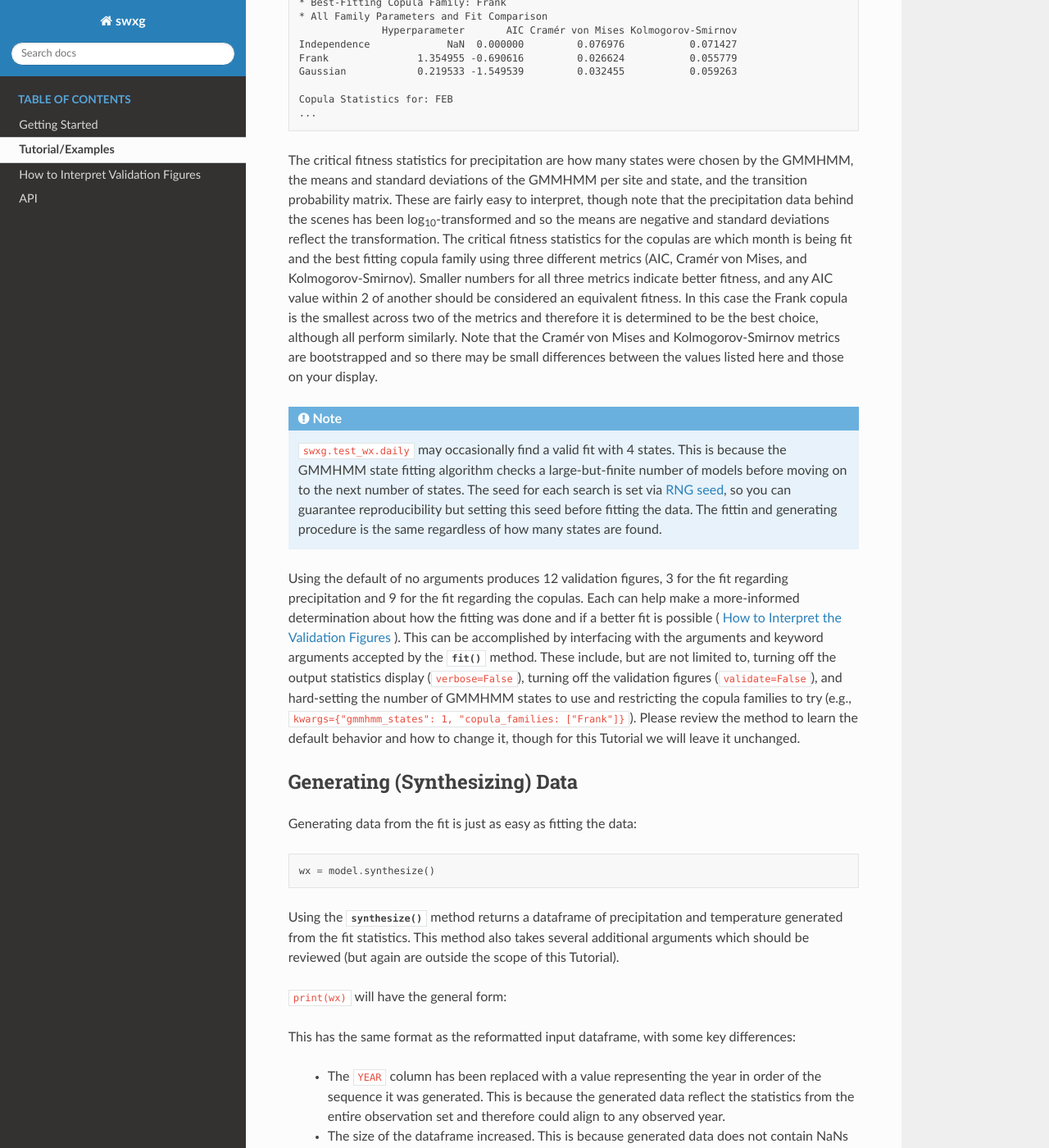
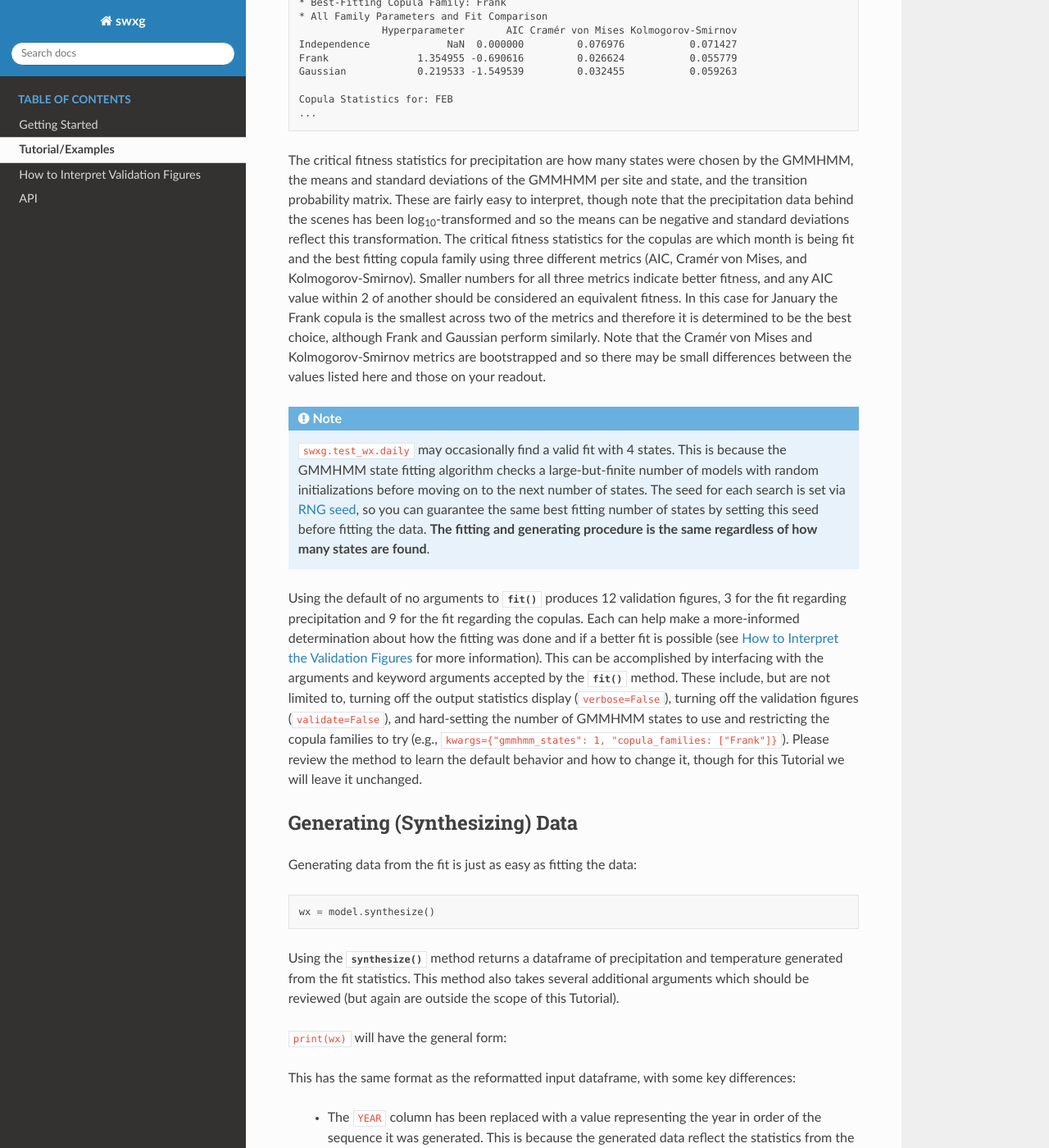
Before and after one commit to xthames/swxg, a Sphinx documentation site: the page built from docs/source/examples/index.rst, in a window 1280 px wide and 1400 px high, scrolled down 3747 px. Shown: the whole window at 82% size. Built offline with Sphinx 7.4.7 and the Read the Docs theme 3.1.0, drawn with Linux system fonts in a browser that asks for light colours.

Commit message:
fixing documentation

```diff
--- a/docs/source/examples/index.rst
+++ b/docs/source/examples/index.rst
@@ -4,7 +4,7 @@
 The following material provides a step-by-step instruction set to understand how ``swxg`` works using the built-in test datasets. We will use daily observations for this tutorial, but the process is the same for both test datasets.
 
 Importing ``swxg``
--------------------
+------------------
 
 Importing everything from the ``swxg`` package is easy:
 
@@ -18,7 +18,7 @@
  * ``swxg.test_wx``: the object that holds the test datasets that we'll work with for the tutorial. If you are familiar with using ``swxg`` you do not need to import this.
 
 The ``test_wx.daily`` DataFrame
--------------------------
+-------------------------------
 
 The ``swxg.test_wx.daily`` dataset is a Pandas dataframe that when using ``print(swxg.test_wx.daily)`` should look like this:
 
@@ -72,21 +72,21 @@
 
 Displaying ``model.data`` using ``print(model.data)`` should look like this:
 
-=====  ====  ====  =====  === ========  =========
- ..    SITE  YEAR  MONTH  DAY  PRECIP     TEMP
-=====  ====  ====  =====  === ========  =========
-  0     X    1968     1    1   0.0127   -3.330000
-  1     X    1968     1    2   0.0000   -10.00000
-  2     X    1968     1    3   0.0000   -3.330000
-  3     X    1968     1    4   0.0000    1.110000
-  4     X    1968     1    5   0.0000   -6.670000
- ...   ...   ...    ...   ...    ...       ...
-41471   Y    2025    10    8   0.0005   15.233600
-41472   Y    2025    10    9   0.0064   15.138958
-41473   Y    2025    10    10  0.0000   14.945686
-41474   Y    2025    10    11  0.0000   14.388200
-41475   Y    2025    10    12  0.0010   14.547647
-=====  ====  ====  =====  === ========  =========
+=====  ====  ====  =====  ===  ========  =========
+ ..    SITE  YEAR  MONTH  DAY   PRECIP     TEMP
+=====  ====  ====  =====  ===  ========  =========
+  0     X    1968     1    1    0.0127   -3.330000
+  1     X    1968     1    2    0.0000   -10.00000
+  2     X    1968     1    3    0.0000   -3.330000
+  3     X    1968     1    4    0.0000    1.110000
+  4     X    1968     1    5    0.0000   -6.670000
+ ...   ...   ...    ...   ...     ...       ...
+41471   Y    2025    10    8    0.0005   15.233600
+41472   Y    2025    10    9    0.0064   15.138958
+41473   Y    2025    10    10   0.0000   14.945686
+41474   Y    2025    10    11   0.0000   14.388200
+41475   Y    2025    10    12   0.0010   14.547647
+=====  ====  ====  =====  ===  ========  =========
 
 with ``model.resolution == 'monthly'``. The determination of the ``monthly`` or ``daily`` resolution comes from the set of day values in the original ``DATETIME`` raw data column. If you are using monthly data but have multiple different numbered days in that column, the generator will assume you are inputting daily data. Picking a single day for all data---it doesn't matter which---will assume monthly data.
 
@@ -138,13 +138,13 @@
 
 .. |eacute| unicode:: U+00E9
 
-The critical fitness statistics for precipitation are how many states were chosen by the GMMHMM, the means and standard deviations of the GMMHMM per site and state, and the transition probability matrix. These are fairly easy to interpret, though note that the precipitation data behind the scenes has been log\ :sub:`10`\ -transformed and so the means are negative and standard deviations reflect the transformation. The critical fitness statistics for the copulas are which month is being fit and the best fitting copula family using three different metrics (AIC, Cram\ |eacute|\ r von Mises, and Kolmogorov-Smirnov). Smaller numbers for all three metrics indicate better fitness, and any AIC value within 2 of another should be considered an equivalent fitness. In this case the Frank copula is the smallest across two of the metrics and therefore it is determined to be the best choice, although all perform similarly. Note that the Cram\ |eacute|\ r von Mises and Kolmogorov-Smirnov metrics are bootstrapped and so there may be small differences between the values listed here and those on your display.
+The critical fitness statistics for precipitation are how many states were chosen by the GMMHMM, the means and standard deviations of the GMMHMM per site and state, and the transition probability matrix. These are fairly easy to interpret, though note that the precipitation data behind the scenes has been log\ :sub:`10`\ -transformed and so the means can be negative and standard deviations reflect this transformation. The critical fitness statistics for the copulas are which month is being fit and the best fitting copula family using three different metrics (AIC, Cram\ |eacute|\ r von Mises, and Kolmogorov-Smirnov). Smaller numbers for all three metrics indicate better fitness, and any AIC value within 2 of another should be considered an equivalent fitness. In this case for January the Frank copula is the smallest across two of the metrics and therefore it is determined to be the best choice, although Frank and Gaussian perform similarly. Note that the Cram\ |eacute|\ r von Mises and Kolmogorov-Smirnov metrics are bootstrapped and so there may be small differences between the values listed here and those on your readout.
 
 .. note::
 
-    ``swxg.test_wx.daily`` may occasionally find a valid fit with 4 states. This is because the GMMHMM state fitting algorithm checks a large-but-finite number of models before moving on to the next number of states. The seed for each search is set via `RNG seed <https://numpy.org/doc/2.2/reference/random/generator.html#numpy.random.Generator>`__, so you can guarantee reproducibility but setting this seed before fitting the data. The fittin and generating procedure is the same regardless of how many states are found.
+    ``swxg.test_wx.daily`` may occasionally find a valid fit with 4 states. This is because the GMMHMM state fitting algorithm checks a large-but-finite number of models with random initializations before moving on to the next number of states. The seed for each search is set via `RNG seed <https://numpy.org/doc/2.2/reference/random/generator.html#numpy.random.Generator>`__, so you can guarantee the same best fitting number of states by setting this seed before fitting the data. **The fitting and generating procedure is the same regardless of how many states are found**.
 
-Using the default of no arguments produces 12 validation figures, 3 for the fit regarding precipitation and 9 for the fit regarding the copulas. Each can help make a more-informed determination about how the fitting was done and if a better fit is possible ( :ref:`How to Interpret the Validation Figures <how-to-validate>` ). This can be accomplished by interfacing with the arguments and keyword arguments accepted by the :meth:`fit() <swxg.SWXGModel.fit>` method. These include, but are not limited to, turning off the output statistics display (``verbose=False``), turning off the validation figures (``validate=False``), and hard-setting the number of GMMHMM states to use and restricting the copula families to try (e.g., ``kwargs={"gmmhmm_states": 1, "copula_families: ["Frank"]}``). Please review the method to learn the default behavior and how to change it, though for this Tutorial we will leave it unchanged.
+Using the default of no arguments to :meth:`fit() <swxg.SWXGModel.fit>` produces 12 validation figures, 3 for the fit regarding precipitation and 9 for the fit regarding the copulas. Each can help make a more-informed determination about how the fitting was done and if a better fit is possible (see :ref:`How to Interpret the Validation Figures <how-to-validate>` for more information). This can be accomplished by interfacing with the arguments and keyword arguments accepted by the :meth:`fit() <swxg.SWXGModel.fit>` method. These include, but are not limited to, turning off the output statistics display (``verbose=False``), turning off the validation figures (``validate=False``), and hard-setting the number of GMMHMM states to use and restricting the copula families to try (e.g., ``kwargs={"gmmhmm_states": 1, "copula_families: ["Frank"]}``). Please review the method to learn the default behavior and how to change it, though for this Tutorial we will leave it unchanged.
 
 
 Generating (Synthesizing) Data
@@ -160,21 +160,21 @@
 
 ``print(wx)`` will have the general form:
 
-=====  ====  ====  ===== === ===============  ===============
- ..    SITE  YEAR  MONTH DAY     PRECIP            TEMP
-=====  ====  ====  ===== === ===============  ===============
-  0     X      1     1    1    p\ :sub:`1`      T\ :sub:`1`
-  1     X      1     1    2    p\ :sub:`2`      T\ :sub:`2`
-  2     X      1     1    3    p\ :sub:`3`      T\ :sub:`3`
-  3     X      1     1    4    p\ :sub:`4`      T\ :sub:`4`
-  4     X      1     1    5    p\ :sub:`5`      T\ :sub:`5`
-...    ...   ...    ...            ...              ...
-41605   Y     102   12    27  p\ :sub:`41605`  T\ :sub:`41605`
-41606   Y     102   12    28  p\ :sub:`41606`  T\ :sub:`41606`
-41607   Y     102   12    29  p\ :sub:`41607`  T\ :sub:`41607`
-41608   Y     102   12    30  p\ :sub:`41608`  T\ :sub:`41608`
-41609   Y     102   12    31  p\ :sub:`41609`  T\ :sub:`41609`
-=====  ====  ====  ===== ===  ===============  ===============
+=====  ====  ====  =====  === ===============  ================
+ ..    SITE  YEAR  MONTH  DAY     PRECIP             TEMP
+=====  ====  ====  =====  === ===============  ================
+  0     X      1     1     1    p\ :sub:`1`      T\ :sub:`1`
+  1     X      1     1     2    p\ :sub:`2`      T\ :sub:`2`
+  2     X      1     1     3    p\ :sub:`3`      T\ :sub:`3`
+  3     X      1     1     4    p\ :sub:`4`      T\ :sub:`4`
+  4     X      1     1     5    p\ :sub:`5`      T\ :sub:`5`
+...    ...   ...    ...   ...       ...              ...
+41605   Y     102   12     27  p\ :sub:`41605`  T\ :sub:`41605`
+41606   Y     102   12     28  p\ :sub:`41606`  T\ :sub:`41606`
+41607   Y     102   12     29  p\ :sub:`41607`  T\ :sub:`41607`
+41608   Y     102   12     30  p\ :sub:`41608`  T\ :sub:`41608`
+41609   Y     102   12     31  p\ :sub:`41609`  T\ :sub:`41609`
+=====  ====  ====  =====  ===  ===============  ===============
 
 This has the same format as the reformatted input dataframe, with some key differences:
 
--- a/pyproject.toml
+++ b/pyproject.toml
@@ -42,7 +42,7 @@
 ]
 
 [tool.setuptools.package-data]
-swxg = ["*.pkl"]
+swxg.test_wx = ["*.pkl"]
 
 [tool.setuptools]
 include-package-data = true
```
Also changed, not shown: 1 other file.
